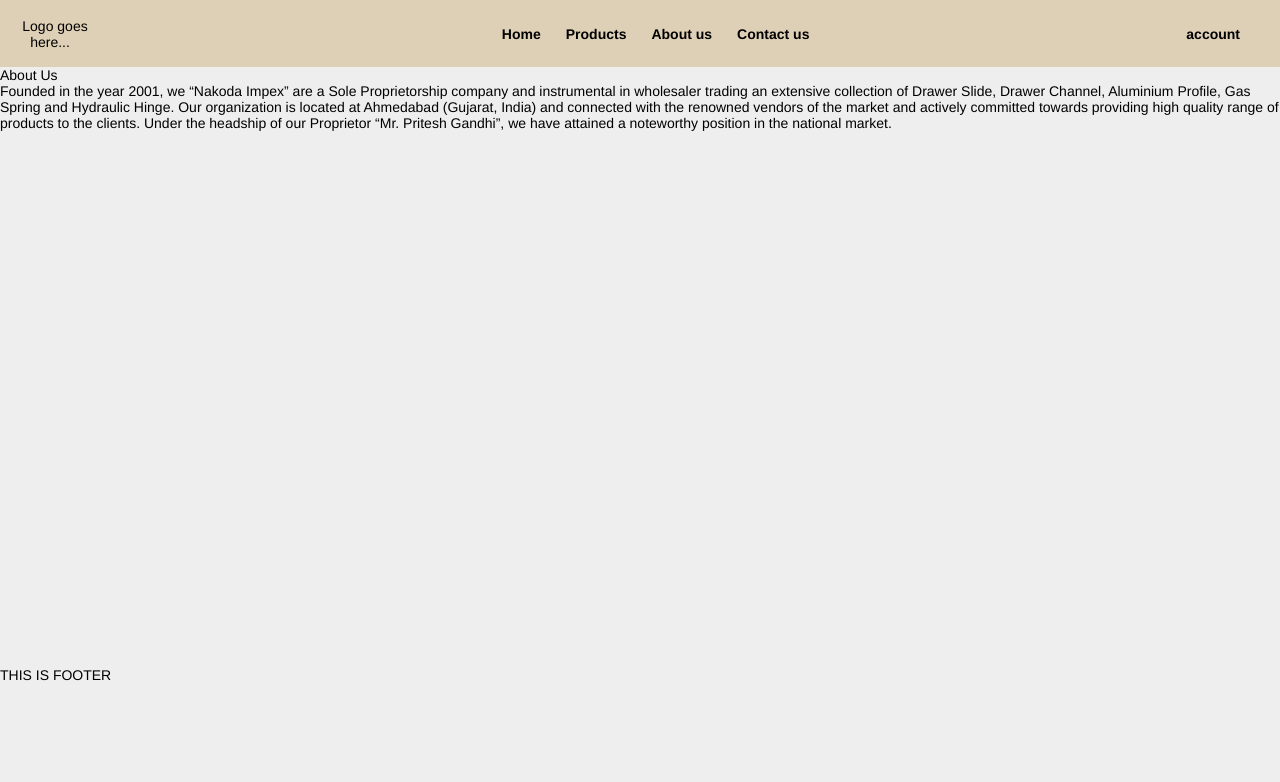
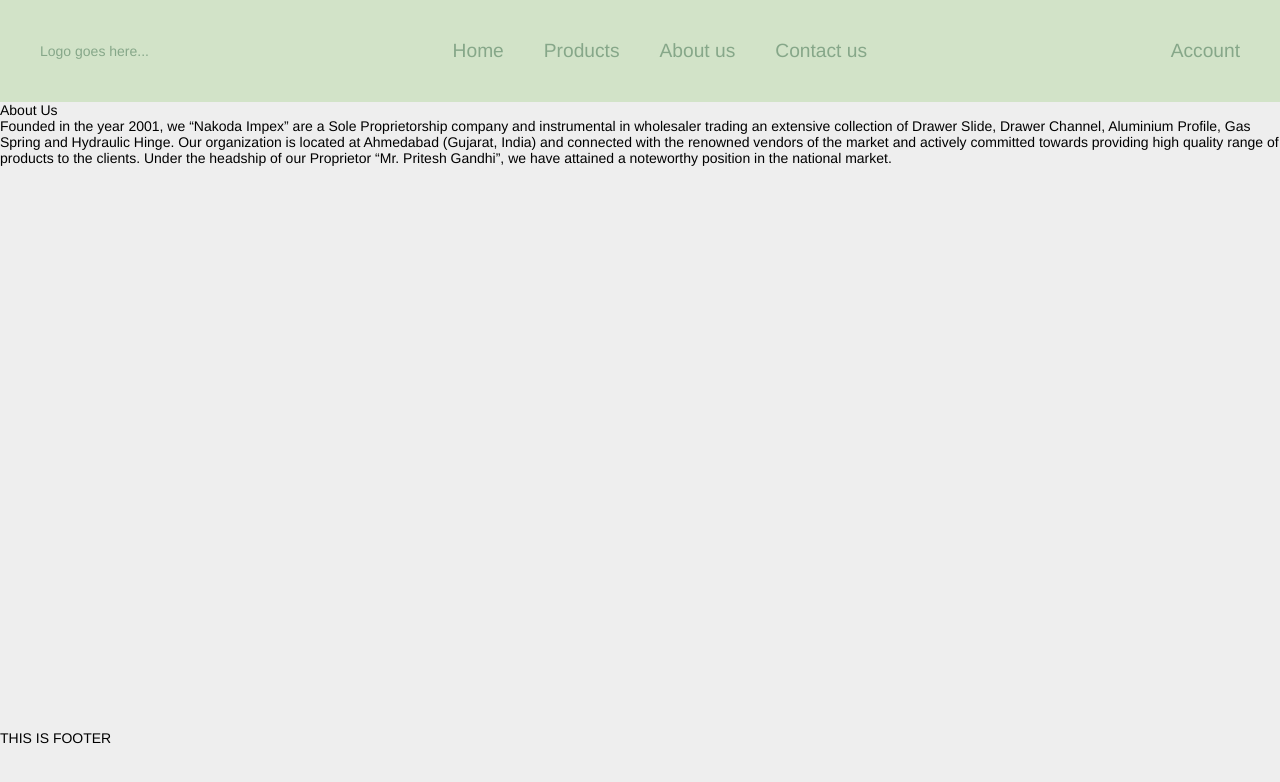
Before and after one commit to jinali99/Coller, a React (Create React App) app: page /about in a window 1280 px wide. Shown: the top 782 px of the page. Built offline with nearby package versions, Linux system fonts and the light colour scheme.

Commit message:
- add header css changes

```diff
--- a/src/App.css
+++ b/src/App.css
@@ -38,5 +38,5 @@
 }
 
 .main {
-    min-height: 600px;
+    min-height: 628px;
 }
--- a/src/Components/CategorySlider/categorySlider.js
+++ b/src/Components/CategorySlider/categorySlider.js
@@ -2,6 +2,7 @@ import React from 'react'
 import classes from './categorySlider.module.css'
 // Import Swiper React components
 import { Swiper, SwiperSlide } from 'swiper/react'
+// import categoryImage from '@src/assets/images/categoryImage'
 
 // Import Swiper styles
 import 'swiper/css'
@@ -12,7 +13,7 @@ import 'swiper/css/pagination'
 import { Grid, Pagination } from 'swiper/modules'
 
 const categorySlider = [
-    { name: 'SLIM DRAWER BOX' },
+    { name: 'Slim Drawer Box' },
     { name: 'TANDOM DRAWER BOX' },
     { name: 'PULL OUT' },
     { name: 'CORNER SOLUTION' },
@@ -30,11 +31,11 @@ const categorySlider = [
 
 const CategorySlider = () => {
     return (
-        <div className="category">
+        <div className={classes.category}>
             <div className={classes.title}>CATEGORY</div>
             {categorySlider && (
                 <Swiper
-                    slidesPerView={3}
+                    slidesPerView={4}
                     grid={{
                         rows: 2,
                         fill: 'row',
@@ -48,6 +49,7 @@ const CategorySlider = () => {
                 >
                     {categorySlider.map((item, index) => (
                         <SwiperSlide key={index}>
+                            {/* <img src={categoryImage} alt={index} /> */}
                             <div>{item.name}</div>
                         </SwiperSlide>
                     ))}
--- a/src/Components/CategorySlider/categorySlider.module.css
+++ b/src/Components/CategorySlider/categorySlider.module.css
@@ -3,16 +3,28 @@
     height: 100%;
     margin-left: auto;
     margin-right: auto;
+    padding-top: 20px;
 }
 
 .categorySwipper :global(.swiper-slide) {
     text-align: center;
     font-size: 18px;
     background: #fff;
-    height: calc((100% - 30px) / 2) !important;
+    /* height: calc((100% - 30px) / 2) !important; */
 
     /* Center slide text vertically */
     display: flex;
     justify-content: center;
     align-items: center;
 }
+.category {
+    height: 250px;
+}
+.title {
+    font-weight: 700;
+    font-size: 18px;
+    color: #815b5b;
+    text-align: center;
+    align-items: center;
+    padding-top: 20px;
+}
--- a/src/Components/Header/header.js
+++ b/src/Components/Header/header.js
@@ -9,7 +9,7 @@ const Header = () => {
     const navigate = useNavigate()
 
     return (
-        <div className={classes.header}>
+        <div className={classes.pageWrapper}>
             <div className={classes.logo}>Logo goes here...</div>
             <div className={classes.menuWrapper}>
                 {headerMenuList.map((menu, index) => {
@@ -21,12 +21,12 @@ const Header = () => {
                                 navigate(menu.path)
                             }}
                         >
-                            {menu.name}
+                            <div>{menu.name}</div>
                         </div>
                     )
                 })}
             </div>
-            <div className={classes.account}>account</div>
+            <div className={classes.accountwrapper}>Account</div>
         </div>
     )
 }
--- a/src/Components/Header/header.module.css
+++ b/src/Components/Header/header.module.css
@@ -1,29 +1,25 @@
-.header {
-    background-color: #ded0b6;
-    color: black;
-    text-align: center;
-    height: 67px;
-    width: 100%;
+.pageWrapper {
     display: flex;
+    justify-content: space-between;
     align-items: center;
+    background-color: #d2e3c8;
+    color: #86a789;
+}
+.logo {
+    margin: 40px;
+}
+
+.menuWrapper {
+    display: flex;
     justify-content: space-between;
 }
-.logo {
-    height: auto;
-    width: 100px;
-    align-content: flex-start;
-    text-indent: 10px;
-    align-items: center;
+.menuList {
+    margin: 20px;
+    font-size: 1.2rem;
+    font-weight: 500;
 }
-.menuWrapper {
-    justify-content: space-between;
-    display: flex;
+.accountwrapper {
+    margin: 40px;
+    font-size: 1.2rem;
+    font-weight: 500;
 }
-.menuList {
-    text-indent: 25px;
-    font-weight: 700;
-}
-.account {
-    padding-right: 40px;
-    font-weight: 700;
-}
```
